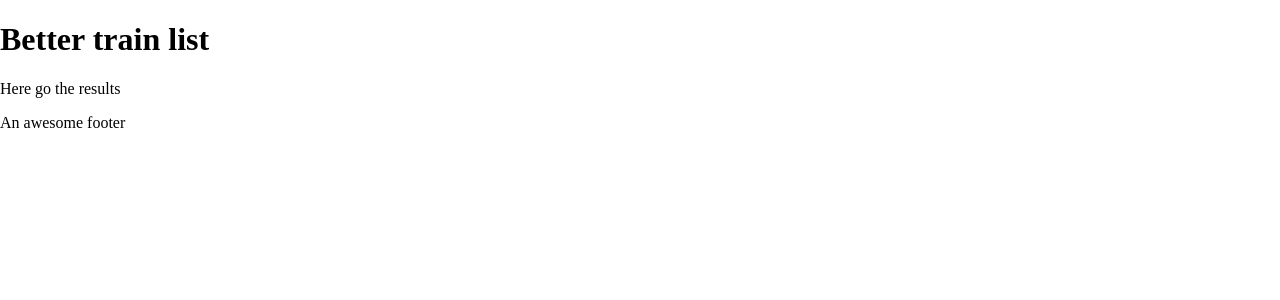
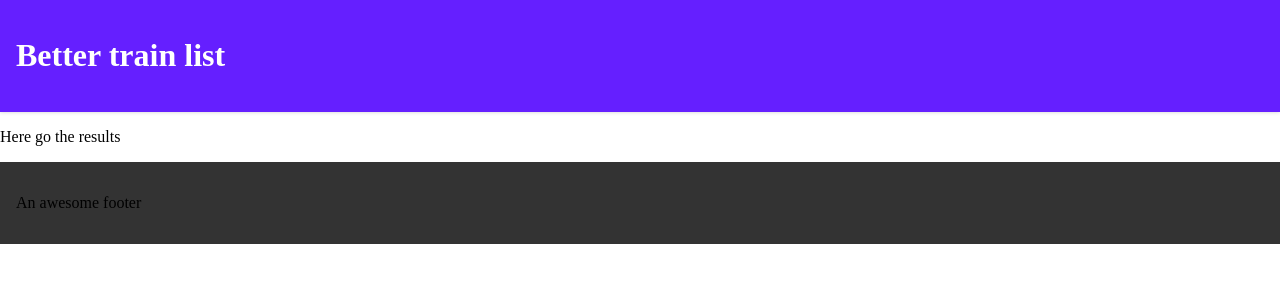
Before and after one commit to kriskuiper/better-train-list, a Svelte app: page / in a window 1280 px wide. Shown: the top 300 px of the page. Built offline with nearby package versions, Linux system fonts and the light colour scheme.

Commit message:
feat: update header and footer styling

```diff
--- a/src/components/app-footer/app-footer.svelte
+++ b/src/components/app-footer/app-footer.svelte
@@ -1,7 +1,10 @@
-<footer>
+<style>
+    .app-footer {
+        background: #333;
+        padding: 1em;
+    }
+</style>
+
+<footer class="app-footer">
     <p>An awesome footer</p>
 </footer>
-
-<style lang="scss">
-
-</style>
--- a/src/components/app-header/app-header.svelte
+++ b/src/components/app-header/app-header.svelte
@@ -1,7 +1,14 @@
 <style lang="scss">
-
+  .app-header {
+    position: sticky;
+    top: 0;
+    background: #651fff;
+    padding: 1em;
+    box-shadow: 0px 0px 4px rgba(0, 0, 0, 0.2);
+    color: #fff;
+  }
 </style>
 
-<header>
+<header class="app-header">
     <h1>Better train list</h1>
 </header>
```
